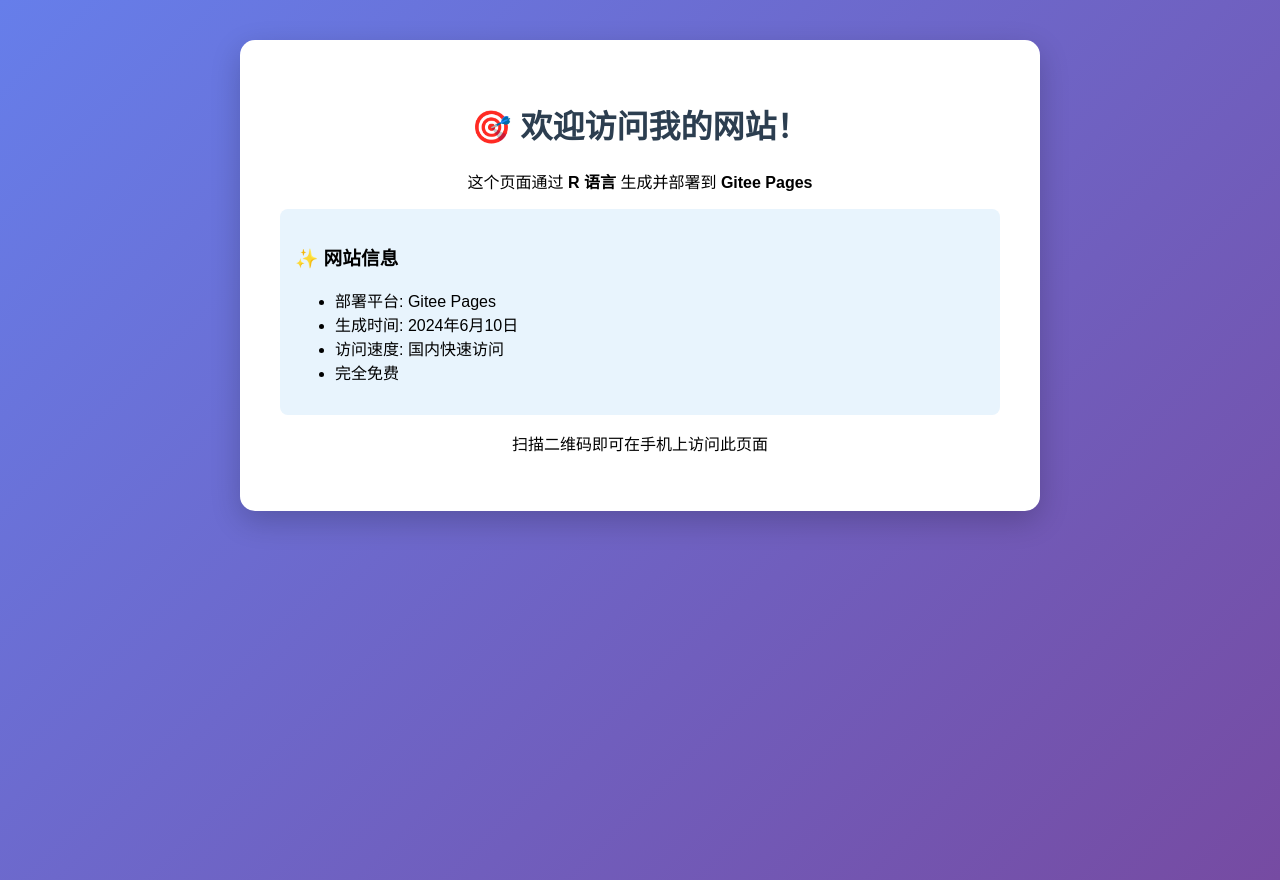
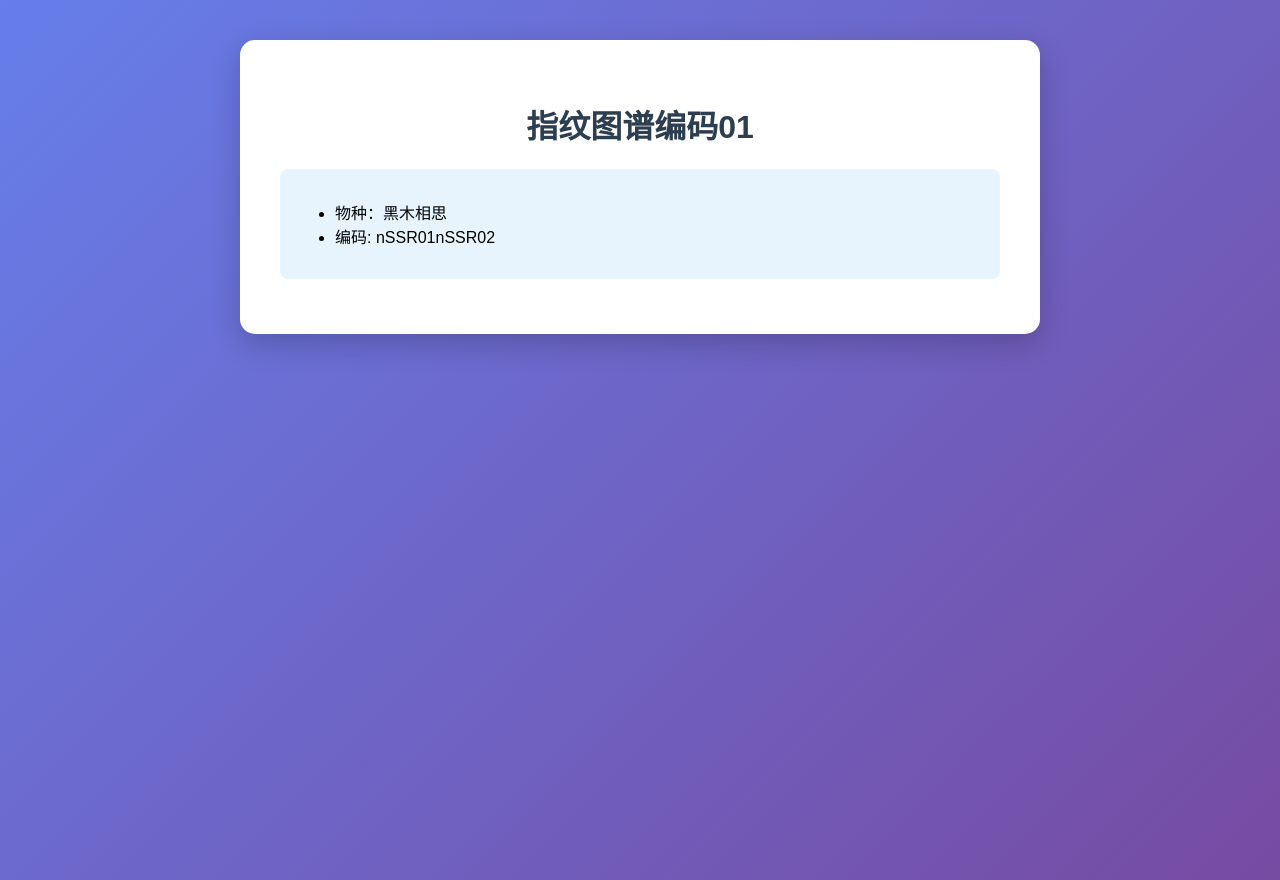
Before and after one commit to a2510236627/my-html-site, a plain HTML site: page index.html in a window 1280 px wide. Drawn offline with Linux system fonts and the light colour scheme.

Commit message:
Update index.html

```diff
--- a/index.html
+++ b/index.html
@@ -4,7 +4,7 @@
 <head>
     <meta charset="UTF-8">
     <meta name="viewport" content="width=device-width, initial-scale=1.0">
-    <title>我的静态网站</title>
+    <title>指纹图谱</title>
     <style>
         body {
             font-family: "Microsoft YaHei", sans-serif;
@@ -33,20 +33,15 @@
 </head>
 <body>
     <div class="container">
-        <h1>🎯 欢迎访问我的网站！</h1>
-        <p>这个页面通过 <strong>R 语言</strong> 生成并部署到 <strong>Gitee Pages</strong></p>
+        <h1>指纹图谱编码01</h1>
 
         <div class="feature">
-            <h3>✨ 网站信息</h3>
             <ul>
-                <li>部署平台: Gitee Pages</li>
-                <li>生成时间: 2024年6月10日</li>
-                <li>访问速度: 国内快速访问</li>
-                <li>完全免费</li>
+                <li>物种：黑木相思</li>
+                <li>编码: nSSR01nSSR02</li>
             </ul>
         </div>
 
-        <p>扫描二维码即可在手机上访问此页面</p>
     </div>
 </body>
 </html>
```
